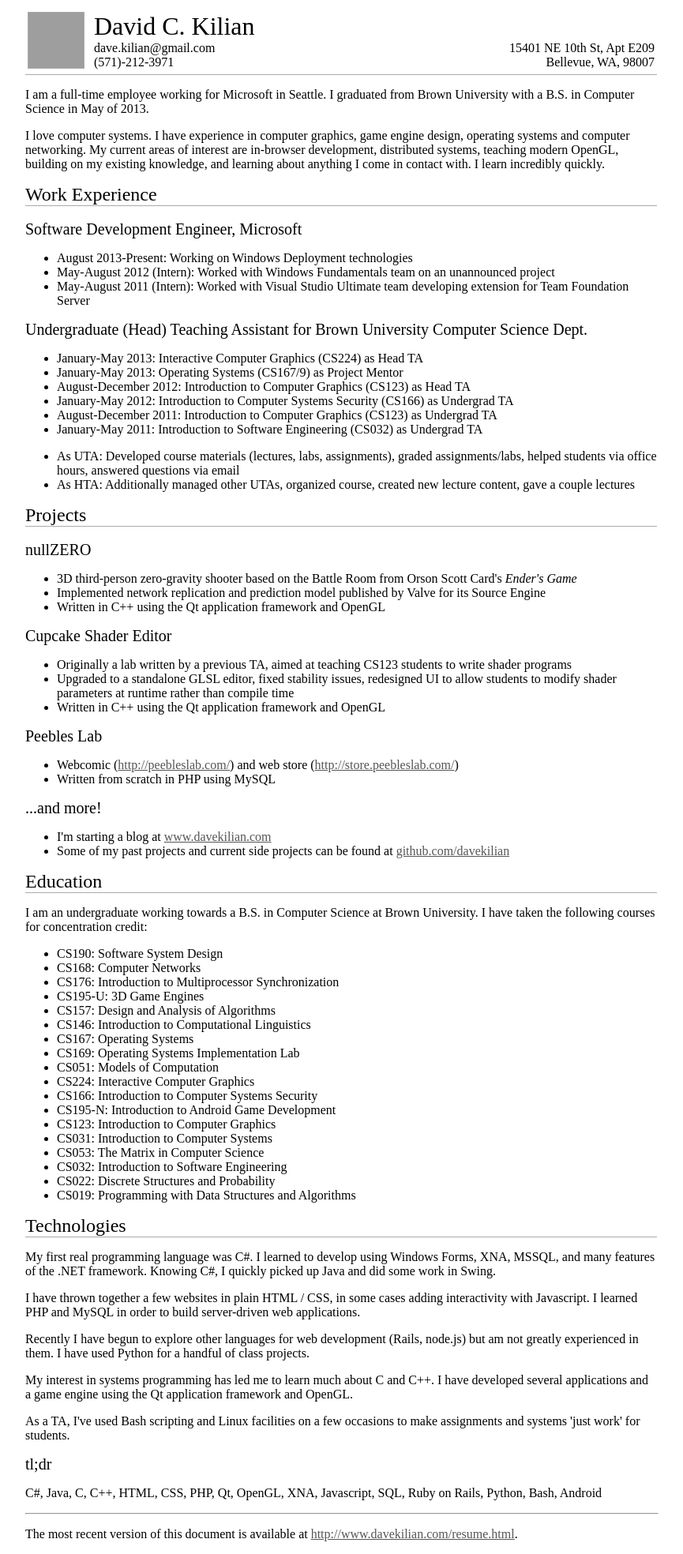
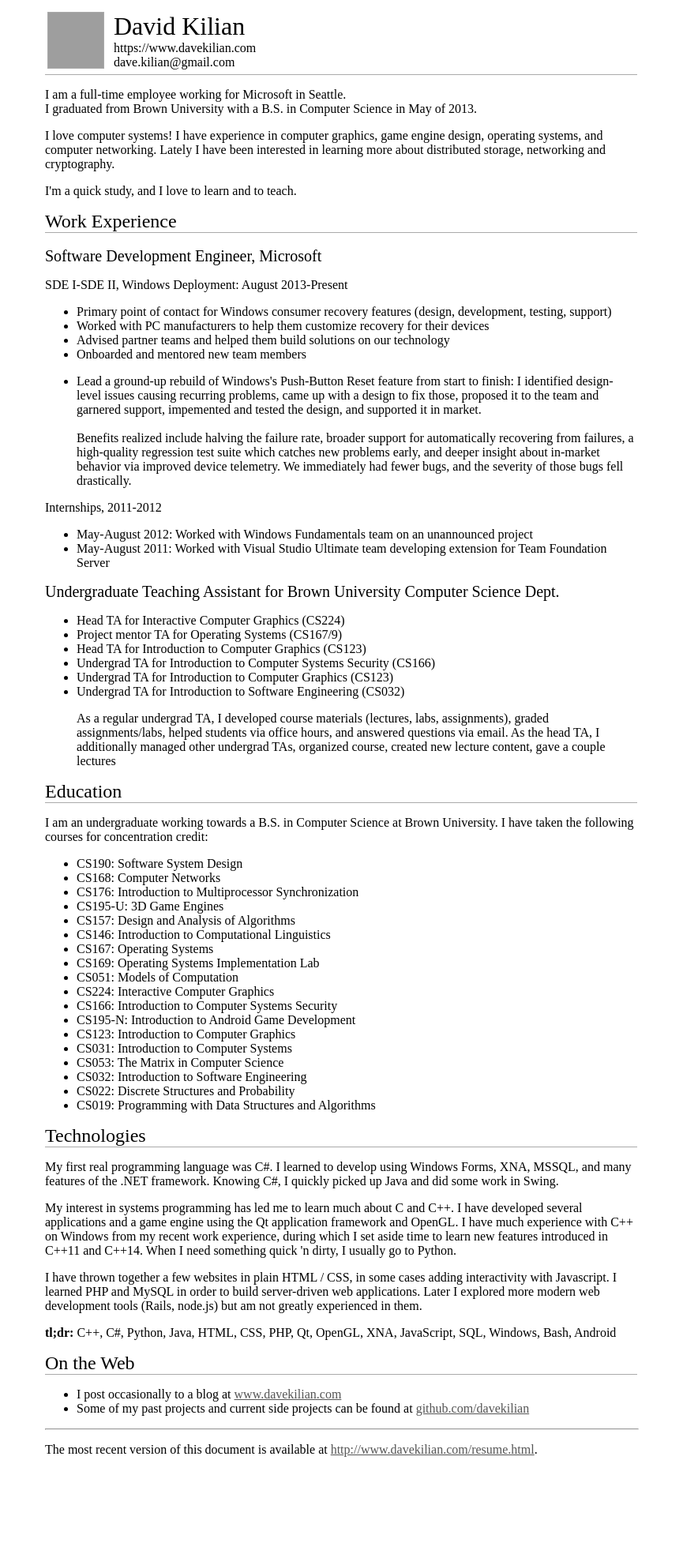
Before and after one commit to davekilian/davekilian.github.com, a Jekyll site: the page resume.html, which Jekyll copies as it is, in a window 1280 px wide. Shown: the whole page at 79% size, without its empty margins (208-1073 px from the left). Built offline with Jekyll 4.4.1, drawn with Linux system fonts in a browser that asks for light colours; after the commit the page ends 1861 px from its top, so only the background shows below that; grey boxes are pictures that could not be loaded.

Commit message:
Resume updates

```diff
--- a/resume.html
+++ b/resume.html
@@ -22,13 +22,15 @@
 				margin: 0;
 			}
 
-			.project { font-size: 125% }
+			a { color: #555 }
 
-			a { color: #555 }
+            @media print {
+                div.pagebreak { page-break-after: always; }
+            }
 		</style>
 	</head>
 	<body>
-		<div style="width: 800px; margin-left:auto; margin-right: auto">
+		<div style="width: 750px; margin-left:auto; margin-right: auto">
 
 			<!-- Contact information -->
 			<table style="width: 100%"><tr>
@@ -37,15 +39,11 @@
                          width="70px" height="70px" alt="" style="vertical-align: middle; border: 1px solid #aaa">
 				</td>
 				<td>
-					<span style="font-size: 200%">David C. Kilian</span><br>
+					<span style="font-size: 200%">David Kilian</span><br>
 
 					<div class="left">
-						dave.kilian@gmail.com<br>
-						(571)-212-3971
-					</div>
-					<div class="right">
-                        15401 NE 10th St, Apt E209<br>
-                        Bellevue, WA, 98007
+                        https://www.davekilian.com<br>
+						dave.kilian@gmail.com
 					</div>
 				</td>
 			</tr></table>
@@ -53,69 +51,64 @@
 			<div style="width: 100%" class="bottom-border"></div>
 
 			<!-- Summary -->
-            <p>I am a full-time employee working for Microsoft in Seattle.
+            <p>I am a full-time employee working for Microsoft in Seattle.<br>
             I graduated from Brown University with a B.S. in Computer Science in May of 2013.</p>
 
-            <p>I love computer systems. I have experience in computer graphics, game engine design, operating systems and computer networking.
-            My current areas of interest are in-browser development, distributed systems, teaching modern OpenGL,
-            building on my existing knowledge, and learning about anything I come in contact with. I learn incredibly quickly.</p>
+            <p>I love computer systems!
+            I have experience in computer graphics, game engine design, operating systems, and computer networking.
+            Lately I have been interested in learning more about distributed storage, networking and cryptography.</p>
+
+            <p>I'm a quick study, and I love to learn and to teach.</p>
 
 			<!-- Work Experience -->
 			<span class="section-header bottom-border">Work Experience</span><br>
 
 			<span style="font-size: 125%">Software Development Engineer, Microsoft</span><br>
+            <p>SDE I-SDE II, Windows Deployment: August 2013-Present</p>
+
             <ul>
-                <li>August 2013-Present: Working on Windows Deployment technologies</li>
-                <li>May-August 2012 (Intern): Worked with Windows Fundamentals team on an unannounced project</li>
-                <li>May-August 2011 (Intern): Worked with Visual Studio Ultimate team developing extension for Team Foundation Server</li>
+                <li>Primary point of contact for Windows consumer recovery features (design, development, testing, support)</li>
+                <li>Worked with PC manufacturers to help them customize recovery for their devices</li>
+                <li>Advised partner teams and helped them build solutions on our technology</li>
+                <li>Onboarded and mentored new team members</li>
             </ul>
 
-			<span style="font-size: 125%">Undergraduate (Head) Teaching Assistant for Brown University Computer Science Dept.</span><br>
             <ul>
-                <li>January-May 2013: Interactive Computer Graphics (CS224) as Head TA</li>
-                <li>January-May 2013: Operating Systems (CS167/9) as Project Mentor</li>
-                <li>August-December 2012: Introduction to Computer Graphics (CS123) as Head TA</li>
-				<li>January-May 2012: Introduction to Computer Systems Security (CS166) as Undergrad TA</li>
-				<li>August-December 2011: Introduction to Computer Graphics (CS123) as Undergrad TA</li>
-				<li>January-May 2011: Introduction to Software Engineering (CS032) as Undergrad TA</li>
-			</ul>
-			<ul>
-                <li>As UTA: Developed course materials (lectures, labs, assignments), graded assignments/labs, helped students via
-                office hours, answered questions via email</li>
-                <li>As HTA: Additionally managed other UTAs, organized course, created new lecture content, gave a couple lectures</li>
+                <li>Lead a ground-up rebuild of Windows's Push-Button Reset feature from start to finish:
+                    I identified design-level issues causing recurring problems, came up with a design to fix those,
+                    proposed it to the team and garnered support, impemented and tested the design, and supported it in market.
+                    <br><br>
+                    Benefits realized include halving the failure rate,
+                    broader support for automatically recovering from failures,
+                    a high-quality regression test suite which catches new problems early,
+                    and deeper insight about in-market behavior via improved device telemetry.
+                    We immediately had fewer bugs, and the severity of those bugs fell drastically.
+                </li>
             </ul>
 
-			<!-- Projects -->
-			<span class="section-header bottom-border">Projects</span><br>
-
-            <span class="project">nullZERO</span><br>
+            <p>Internships, 2011-2012</p>
             <ul>
-                <li>3D third-person zero-gravity shooter based on the Battle Room from Orson Scott Card's <i>Ender's Game</i></li>
-                <li>Implemented network replication and prediction model published by Valve for its Source Engine</li>
-                <li>Written in C++ using the Qt application framework and OpenGL</li>
+                <li>May-August 2012: Worked with Windows Fundamentals team on an unannounced project</li>
+                <li>May-August 2011: Worked with Visual Studio Ultimate team developing extension for Team Foundation Server</li>
             </ul>
 
-			<span class="project">Cupcake Shader Editor</span><br>
-			<ul>
-                <li>Originally a lab written by a previous TA, aimed at teaching CS123 students to write shader programs</li>
-                <li>Upgraded to a standalone GLSL editor, fixed stability issues, redesigned UI to allow
-                students to modify shader parameters at runtime rather than compile time</li>
-				<li>Written in C++ using the Qt application framework and OpenGL</li>
+			<span style="font-size: 125%">Undergraduate Teaching Assistant for Brown University Computer Science Dept.</span><br>
+            <ul>
+                <li>Head TA for Interactive Computer Graphics (CS224)</li>
+                <li>Project mentor TA for Operating Systems (CS167/9)</li>
+                <li>Head TA for Introduction to Computer Graphics (CS123)</li>
+                <li>Undergrad TA for Introduction to Computer Systems Security (CS166)</li>
+                <li>Undergrad TA for Introduction to Computer Graphics (CS123)</li>
+                <li>Undergrad TA for Introduction to Software Engineering (CS032)</li>
 			</ul>
+            <ul style="list-style-type: none">
+                <li>As a regular undergrad TA, I developed course materials (lectures, labs, assignments), graded assignments/labs,
+                helped students via office hours, and answered questions via email.
+                As the head TA, I additionally managed other undergrad TAs, organized course, created new lecture content,
+                gave a couple lectures</li>
+            </ul>
 
-			<span class="project">Peebles Lab</span><br>
-			<ul>
-				<li>Webcomic (<a href="http://www.peebleslab.com/">http://peebleslab.com/</a>)
-				and web store (<a href="http://store.peebleslab.com/">http://store.peebleslab.com/</a>)</li>
-				<li>Written from scratch in PHP using MySQL</li>
-			</ul>
-
-            <span class="project">...and more!</span><br>
-            <ul>
-                <li>I'm starting a blog at <a href="http://www.davekilian.com">www.davekilian.com</a></li>
-                <li>Some of my past projects and current side projects can be found at
-                    <a href="http://github.com/davekilian">github.com/davekilian</a></li>
-            </ul>
+            <div class="pagebreak" />
 
 			<!-- Education -->
 			<span class="section-header bottom-border">Education</span>
@@ -149,25 +142,26 @@
             XNA, MSSQL, and many features of the .NET framework. Knowing C#, I quickly picked up
             Java and did some work in Swing.</p>
 
+            <p>My interest in systems programming has led me to learn much about C and C++. I
+            have developed several applications and a game engine using the Qt application
+            framework and OpenGL. I have much experience with C++ on Windows from my recent
+            work experience, during which I set aside time to learn new features introduced in
+            C++11 and C++14. When I need something quick 'n dirty, I usually go to Python.</p>
+
             <p>I have thrown together a few websites in plain HTML / CSS, in some cases adding
             interactivity with Javascript. I learned PHP and MySQL in order to build server-driven
-            web applications.</p>
+            web applications. Later I explored more modern web development tools (Rails,
+            node.js) but am not greatly experienced in them.</p>
 
-            <p>Recently I have begun to explore other languages for web development (Rails,
-            node.js) but am not greatly experienced in them. I have used Python for a handful
-            of class projects.</p>
+            <p><b>tl;dr: </b>C++, C#, Python, Java, HTML, CSS, PHP, Qt, OpenGL, XNA, JavaScript, SQL, Windows, Bash, Android</p>
 
-            <p>My interest in systems programming has led me to learn much about C and C++. I
-            have developed several applications and a game engine using the Qt application
-            framework and OpenGL.</p>
-
-            <p>As a TA, I've used Bash scripting and Linux facilities on a few occasions to
-            make assignments and systems 'just work' for students.</p>
-
-            <span class="project">tl;dr</span>
-
-            <p>C#, Java, C, C++, HTML, CSS, PHP, Qt, OpenGL, XNA, Javascript,
-            SQL, Ruby on Rails, Python, Bash, Android</p>
+            <!-- Links -->
+			<span class="section-header bottom-border">On the Web</span>
+            <ul>
+                <li>I post occasionally to a blog at <a href="http://www.davekilian.com">www.davekilian.com</a></li>
+                <li>Some of my past projects and current side projects can be found at
+                    <a href="http://github.com/davekilian">github.com/davekilian</a></li>
+            </ul>
 
 			<!-- Footer -->
 			<hr style="color: gray; width: 100%">
```
Also changed, not shown: 1 other file.
